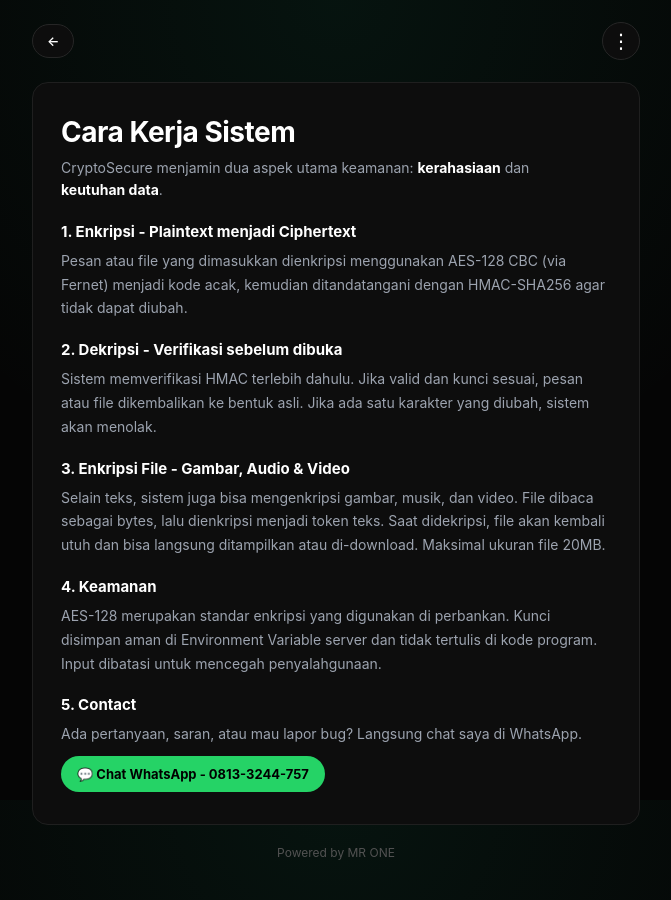
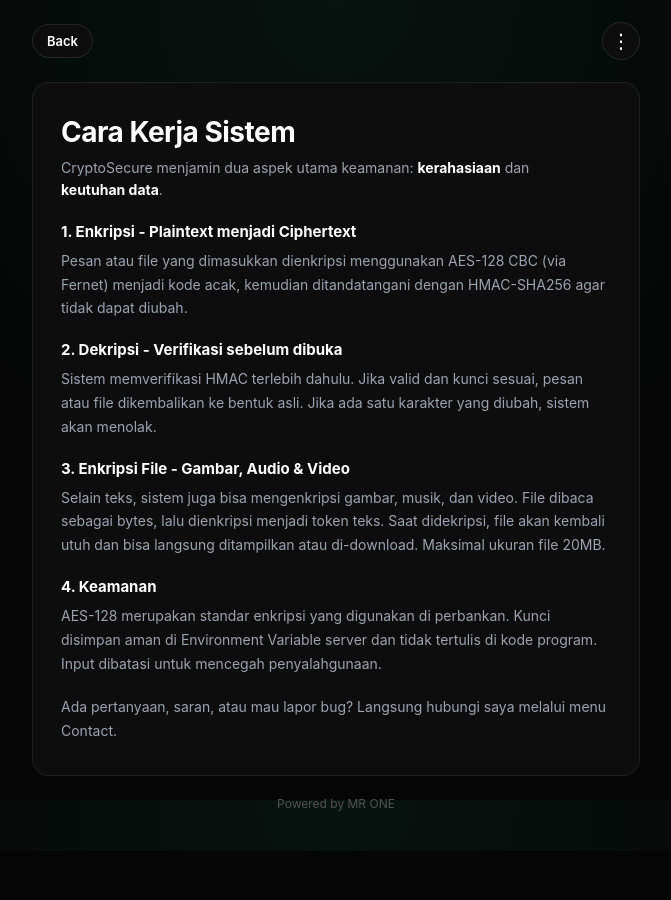
Before and after one commit to mrone61/cry, a Flask app: page /about in a window 1280 px wide. Shown: the whole page, without its empty margins (304-975 px from the left). After the commit the page ends 851 px from the top, so only its background shows below. Run offline with Flask 3, Linux system fonts and the light colour scheme.

Commit message:
Update about.html

```diff
--- a/templates/about.html
+++ b/templates/about.html
@@ -9,7 +9,7 @@
 <body>
 
     <header class="navbar" style="justify-content: space-between;">
-        <a href="/" class="back-link">←</a>
+        <a href="/" class="back-link">Back</a>
         <div class="menu-wrap">
             <button class="menu-btn" onclick="toggleMenu(event)">⋮</button>
             <div id="menuDropdown" class="dropdown">
@@ -37,9 +37,8 @@
                 <h3>4. Keamanan</h3>
                 <p>AES-128 merupakan standar enkripsi yang digunakan di perbankan. Kunci disimpan aman di Environment Variable server dan tidak tertulis di kode program. Input dibatasi untuk mencegah penyalahgunaan.</p>
 
-                <h3>5. Contact</h3>
-                <p>Ada pertanyaan, saran, atau mau lapor bug? Langsung chat saya di WhatsApp.</p>
-                <a href="https://wa.me/628133244757?text=Halo%20bro%2C%20saya%20mau%20tanya%20tentang%20web%20CryptoSecure%20Vault" target="_blank" style="display:inline-block; margin-top:10px; background:#25D366; color:#000; padding:10px 16px; border-radius:99px; font-size:13px; font-weight:700; text-decoration:none;">💬 Chat WhatsApp - 0813-3244-757</a>
+                <br>
+                <p>Ada pertanyaan, saran, atau mau lapor bug? Langsung hubungi saya melalui menu Contact.</p>
 
             </div>
         </div>
```
